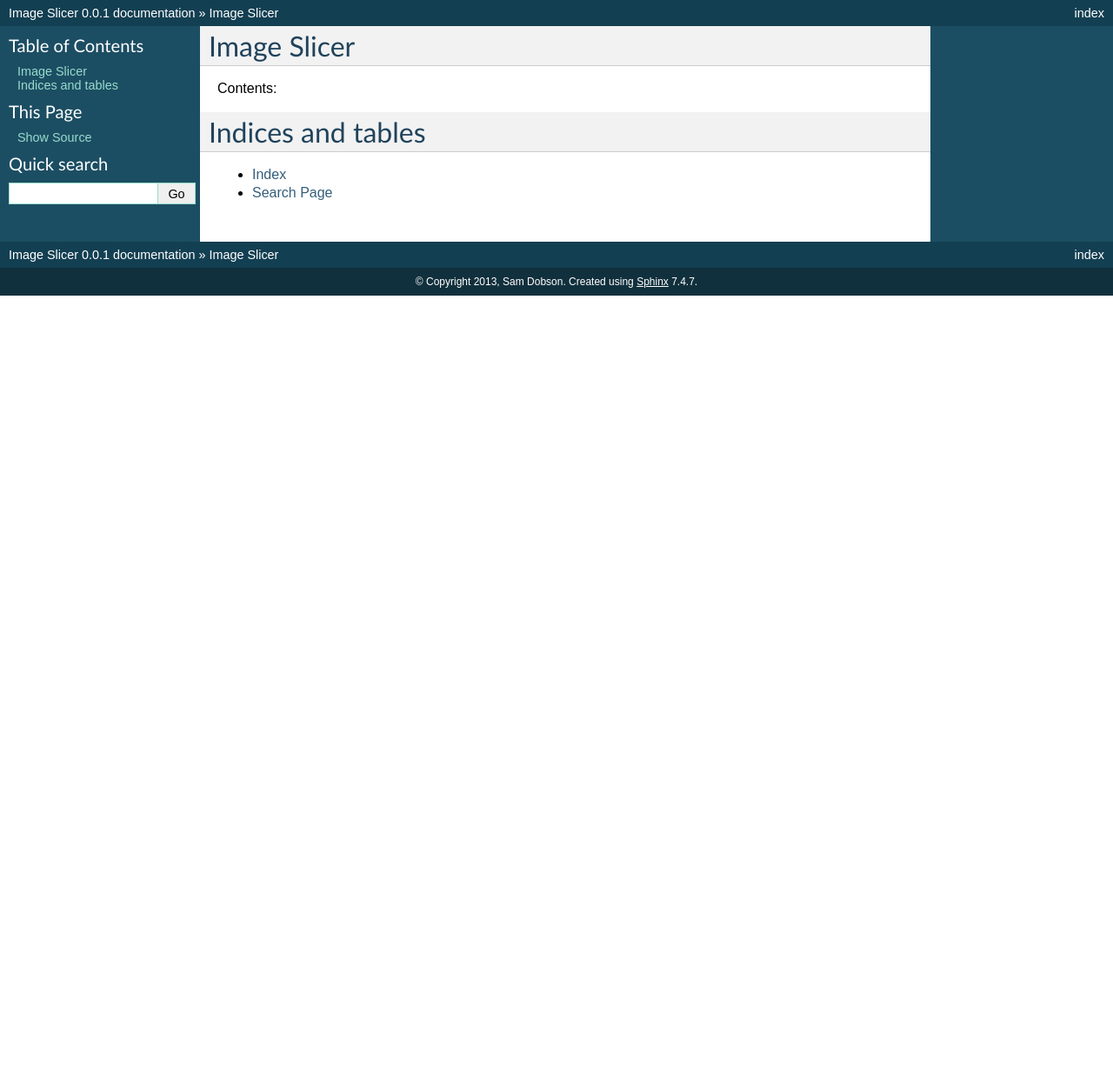
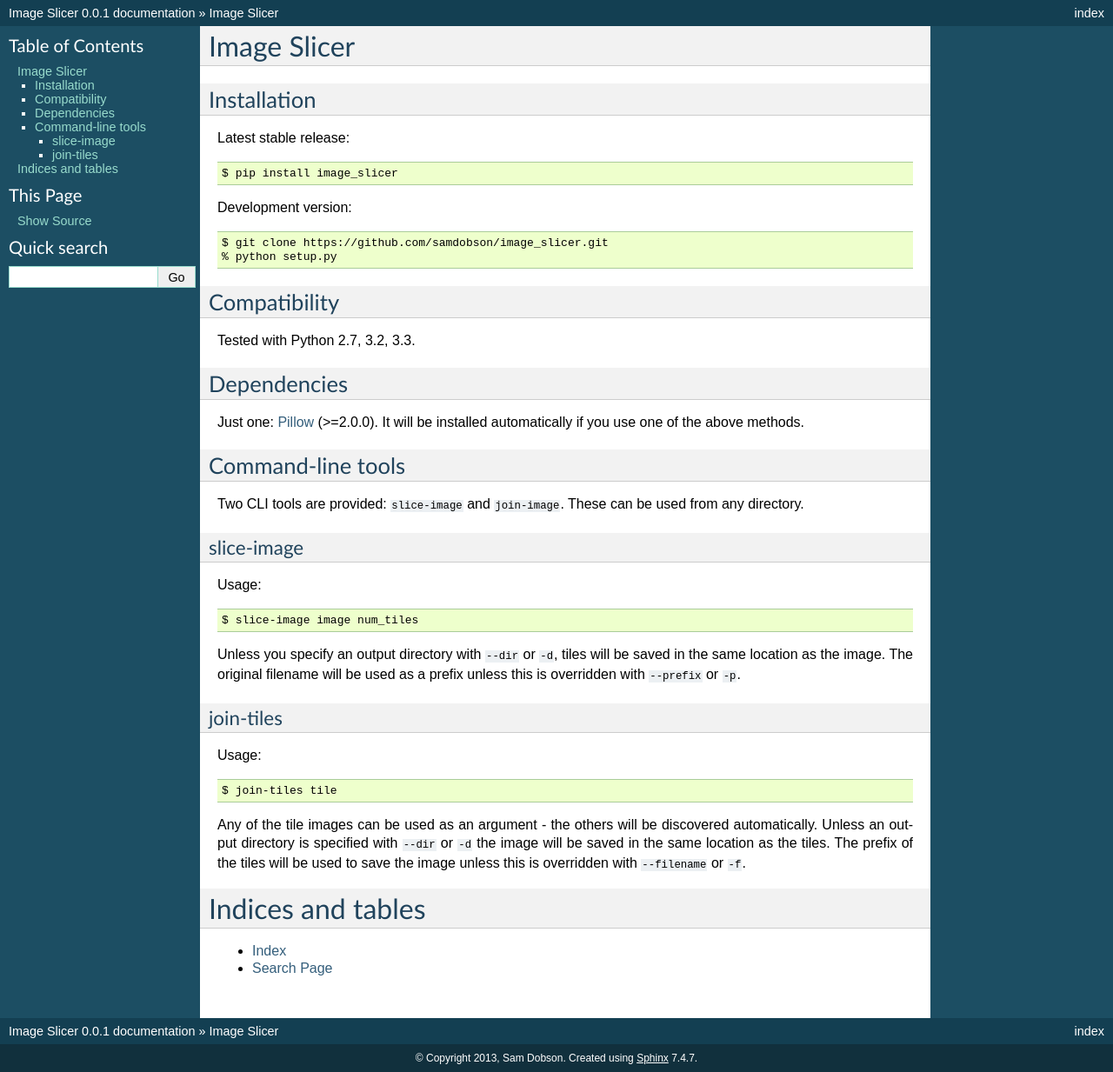
Before and after one commit to samdobson/image_slicer, a Sphinx documentation site: the page built from docs/index.rst, in a window 1280 px wide. Shown: the whole page at 87% size. Built offline with Sphinx 7.4.7, drawn with Linux system fonts in a browser that asks for light colours; before the commit the page ends 900 px from its top, so only the background shows below that.

Commit message:
Small changes

```diff
--- a/HISTORY.rst
+++ b/HISTORY.rst
@@ -0,0 +1,4 @@
+0.0.1 (07/19/2013)
+------------------
+
+* Initial release.
--- a/docs/examples.rst
+++ b/docs/examples.rst
@@ -1,4 +1,4 @@
 Examples
 --------
 
-Usage examples to come shortly...
+*Usage examples to follow...*
--- a/docs/index.rst
+++ b/docs/index.rst
@@ -1,10 +1,61 @@
 Image Slicer
 ============
 
-Contents:
+Installation
+------------
+
+Latest stable release:
+
+.. code-block:: bash
+
+	$ pip install image_slicer
+
+Development version:
+
+.. code-block:: bash
+
+	$ git clone https://github.com/samdobson/image_slicer.git
+	% python setup.py
+
+Compatibility
+-------------
+
+Tested with Python 2.7, 3.2, 3.3.
+
+Dependencies
+------------
+
+Just one: Pillow_ (>=2.0.0). It will be installed automatically if you use one of the above methods.
 
 .. toctree::
    :maxdepth: 2
+
+Command-line tools
+------------------
+
+Two CLI tools are provided: ``slice-image`` and ``join-image``. These can be used from any directory.
+
+slice-image
+~~~~~~~~~~~
+
+Usage:
+
+.. code-block:: bash
+
+	$ slice-image image num_tiles
+
+Unless you specify an output directory with ``--dir`` or ``-d``, tiles will be saved in the same location as the image. The original filename will be used as a prefix unless this is overridden with ``--prefix`` or ``-p``.
+
+join-tiles
+~~~~~~~~~~
+
+Usage:
+
+.. code-block:: bash
+
+	$ join-tiles tile
+
+Any of the tile images can be used as an argument - the others will be discovered automatically. Unless an output directory is specified with ``--dir`` or ``-d`` the image will be saved in the same location as the tiles. The prefix of the tiles will be used to save the image unless this is overridden with ``--filename`` or ``-f``.
 
 
 Indices and tables
@@ -12,3 +63,5 @@
 
 * :ref:`genindex`
 * :ref:`search`
+
+.. _Pillow: https://pypi.python.org/pypi/Pillow
```
Also changed, not shown: README.rst (+7 -9 lines), setup.py (+7 -9 lines), .travis.yml, 1 other file.
